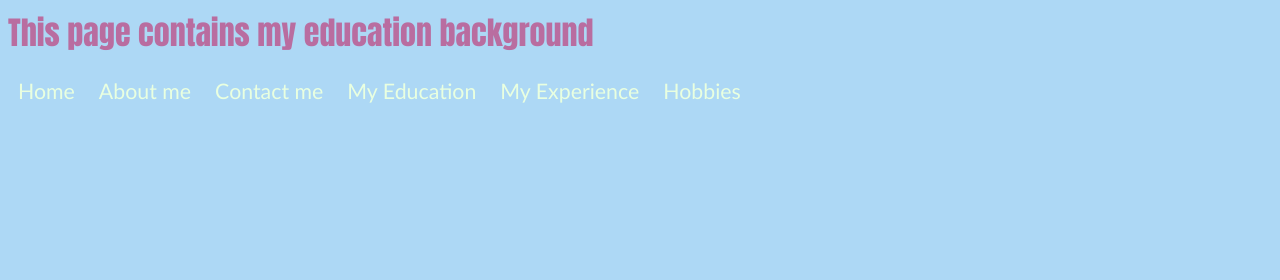
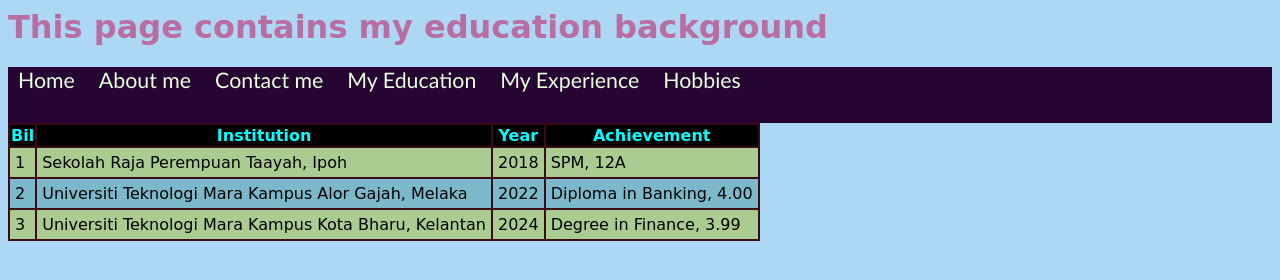
Before and after one commit to ezainafiqah/23_ims456_2424d_individual, a plain HTML site: page education.html in a window 1280 px wide. Drawn offline with Linux system fonts and the light colour scheme; a web font is replaced by a local one.

Commit message:
Add files via upload

```diff
--- a/css/style.css
+++ b/css/style.css
@@ -29,7 +29,7 @@
 .header
     {
         width: 100%;
-        background-color: rgb(7, 30, 36);
+        background-color: rgb(38, 5, 51);
         padding-bottom: 30px;
     }
 
@@ -78,3 +78,35 @@
         font-family:'Wellfleet', cursive;
 
     }
+
+table, tr, td, th
+    {
+      border: 2px solid rgb(59, 11, 23);
+      border-collapse: collapse;
+    }
+
+td
+    {
+        padding: 5px;
+    }
+
+tr
+    {
+        background-color: rgb(171, 204, 144);
+    }
+
+tr:nth-child(odd)
+    {
+        background-color: rgb(123, 184, 201);
+    }
+
+th
+   {
+       background-color: black;
+       color: aqua;
+   }
+
+tr:hover
+   {
+    background-color: rgb(255, 255, 255);
+   }
--- a/education.html
+++ b/education.html
@@ -2,17 +2,56 @@
     <head>
         <title>My Education</title>
         <link rel="stylesheet" type="text/css" href="css/style.css">
+
+        <link rel="preconnect" href="https://fonts.googleapis.com">
+        <link rel="preconnect" href="https://fonts.gstatic.com" crossorigin>
+        <link href="https://fonts.googleapis.com/css2?family=Hanalei+Fill&family=Patua+One&family=Wellfleet&display=swap" rel="stylesheet">
+
     </head>
 <body>
-<h1>This page contains my education background</h1>
+<h1 style="font-family:'Patua One', cursive;">This page contains my education background</h1>
 
+<div class="header">
 <a href="index.html">Home</a>
 <a href="biodata.html">About me</a>
 <a href="contact.html">Contact me</a>
 <a href="education.html">My Education</a>
 <a href="experience.html">My Experience</a>
 <a href="hobby.html">Hobbies</a>
+</div>
 
+
+<div class="content">
+
+<table border="1">
+  <tr>
+      <th>Bil</th>
+      <th>Institution</th>
+      <th>Year</th>
+      <th>Achievement</th>
+  </tr>
+  <tr>
+    <td>1</td>
+    <td>Sekolah Raja Perempuan Taayah, Ipoh</td>
+    <td>2018</td>
+    <td>SPM, 12A</td>
+  </tr>
+
+  <tr>
+    <td>2</td>
+    <td>Universiti Teknologi Mara Kampus Alor Gajah, Melaka</td>
+    <td>2022</td>
+    <td>Diploma in Banking, 4.00</td>
+  </tr>
+
+  <tr>
+    <td>3</td>
+    <td>Universiti Teknologi Mara Kampus Kota Bharu, Kelantan</td>
+    <td>2024</td>
+    <td>Degree in Finance, 3.99</td>
+  </tr>
+</div>
+</table>
 
 
 </body>
```
